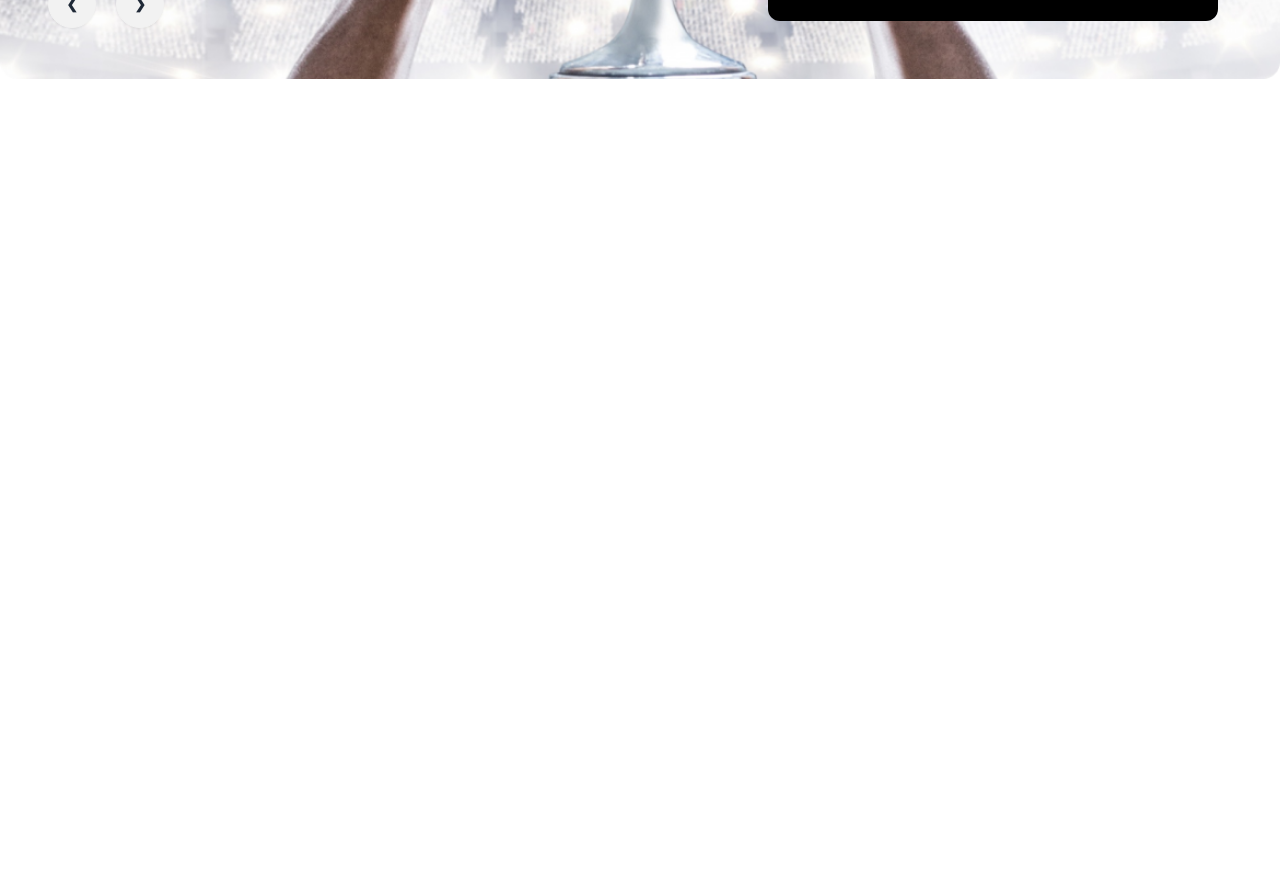
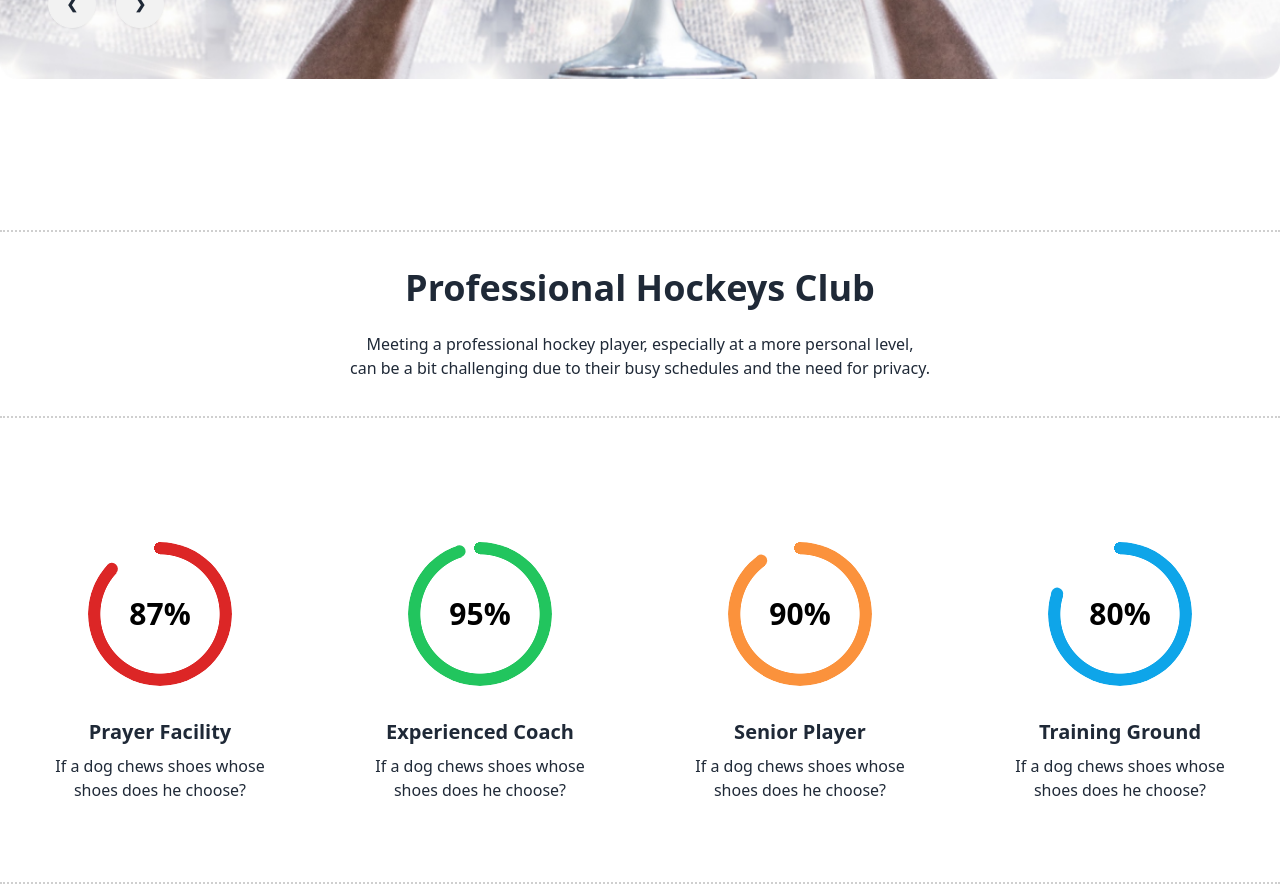
Before and after one commit to Mehedi3300/hockeys-project, a plain HTML site: page index.html in a window 1280 px wide. Shown: the part 689-1573 px from the top of the page. Before the commit the page ends 919 px from the top, so only its background shows below. Drawn offline with nearby package versions, Linux system fonts and the light colour scheme.

Commit message:
club secti0n redail added

```diff
--- a/index.html
+++ b/index.html
@@ -26,6 +26,7 @@
         border-radius: 8px;
         background: #FF4240;
     }
+
 
     </style>
 </head>
@@ -103,17 +104,67 @@
                     <a href="#slide1" class="btn btn-circle">❯</a>
                 </div>
             </div>
-            <div>
-            </div>
-            <div class= "bg-black w-[250px] md:w-[300px] lg:w-[450px] rounded-xl absolute top-[50%] left-[60%]">
-                <h2 class="text-base lg:text-2xl font-extrabold text-[#FFF] pt-2 lg:pt-8 pl-2 lg:pl-6 pb-2">Meet all the heroes from the field</h2>
-                <p class="font-medium text-xs lg:text-base text-[#FFFFFF99] px-4 lg:px-8 pb-2 lg:pb-6">Meeting a professional hockey player can be an exciting experience, but it's important to note that these individuals often have busy schedules.</p>
-            </div>
-            </div>
+        </div>
+        <div class= "bg-black sm:w-[100%] md:w-[300px] lg:w-[450px] rounded-xl relative lg:absolute lg:top-[50%] md:top-[50%] md:left-[50%] lg:left-[50%]">
+            <h2 class="text-base sm:text-xs lg:text-2xl font-extrabold text-[#FFF] pt-2 lg:pt-8 pl-2 lg:pl-6 pb-2">Meet all the heroes from the field</h2>
+            <p class="font-medium text-xs lg:text-base text-[#FFFFFF99] px-4 lg:px-8 pb-2 lg:pb-6">Meeting a professional hockey player can be an exciting experience.</p>
         </div>
     </header>
     <main>
+        <!-- hockey club section -->
+        <section class="container mx-auto ">
+            <!-- description -->
+            <div class="text-center border-dotted border-y-2 border-[#13131333] py-9 mb-9">
+                <h2 class="text-4xl font-extrabold mb-6 ">Professional Hockeys Club</h2>
+                <p class="font-medium ">Meeting a professional hockey player, especially at a more personal level, <br>can be a bit challenging due to their busy schedules and the need for privacy.</p>
+            </div>
+            <!-- cards -->
 
+            <div class="grid grid-cols-1 lg:grid-cols-4 py-12 border-dotted border-b-2 border-[#13131333]">
+                <!-- first -->
+                <div class="card ">
+                    <figure class="px-10 pt-10">
+                        <div class="radial-progress text-red-600" style="--value:87; --size:9rem; --thickness: 12px;" role="progressbar"><span class="font-extrabold text-3xl text-black">87%</span></div>
+                    </figure>
+                    <div class="card-body items-center text-center">
+                    <h2 class="card-title">Prayer Facility</h2>
+                    <p>If a dog chews shoes whose shoes does he choose?</p>
+                    </div>
+                </div>
+                <!-- second -->
+                <div class="card">
+                    <figure class="px-10 pt-10">
+                        <div class="radial-progress text-green-500" style="--value:95; --size:9rem; --thickness: 12px;" role="progressbar"><span class="font-extrabold text-3xl text-black">95%</span></div>
+                    </figure>
+                    <div class="card-body items-center text-center">
+                    <h2 class="card-title">Experienced Coach</h2>
+                    <p>If a dog chews shoes whose shoes does he choose?</p>
+                    </div>
+                </div>
+                <!-- third -->
+                <div class="card">
+                    <figure class="px-10 pt-10">
+                        <div class="radial-progress text-orange-400" style="--value:90; --size:9rem; --thickness: 12px;" role="progressbar"><span class="font-extrabold text-3xl text-black">90%</span></div>
+                    </figure>
+                    <div class="card-body items-center text-center">
+                    <h2 class="card-title">Senior Player</h2>
+                    <p>If a dog chews shoes whose shoes does he choose?</p>
+                    </div>
+                </div>
+                <!-- forth -->
+                <div class="card">
+                    <figure class="px-10 pt-10">
+                    <div class="radial-progress text-sky-500" style="--value:80; --size:9rem; --thickness: 12px;" role="progressbar"><span class="font-extrabold text-3xl text-black">80%</span></div>
+                    </figure>
+                    <div class="card-body items-center text-center">
+                    <h2 class="card-title">Training Ground</h2>
+                    <p>If a dog chews shoes whose shoes does he choose?</p>
+                    </div>
+            </div>
+
+
+            </div>
+        </section>
     </main>
     <footer>
 
```
Also changed, not shown: tailwind.config.js (indentation only).
